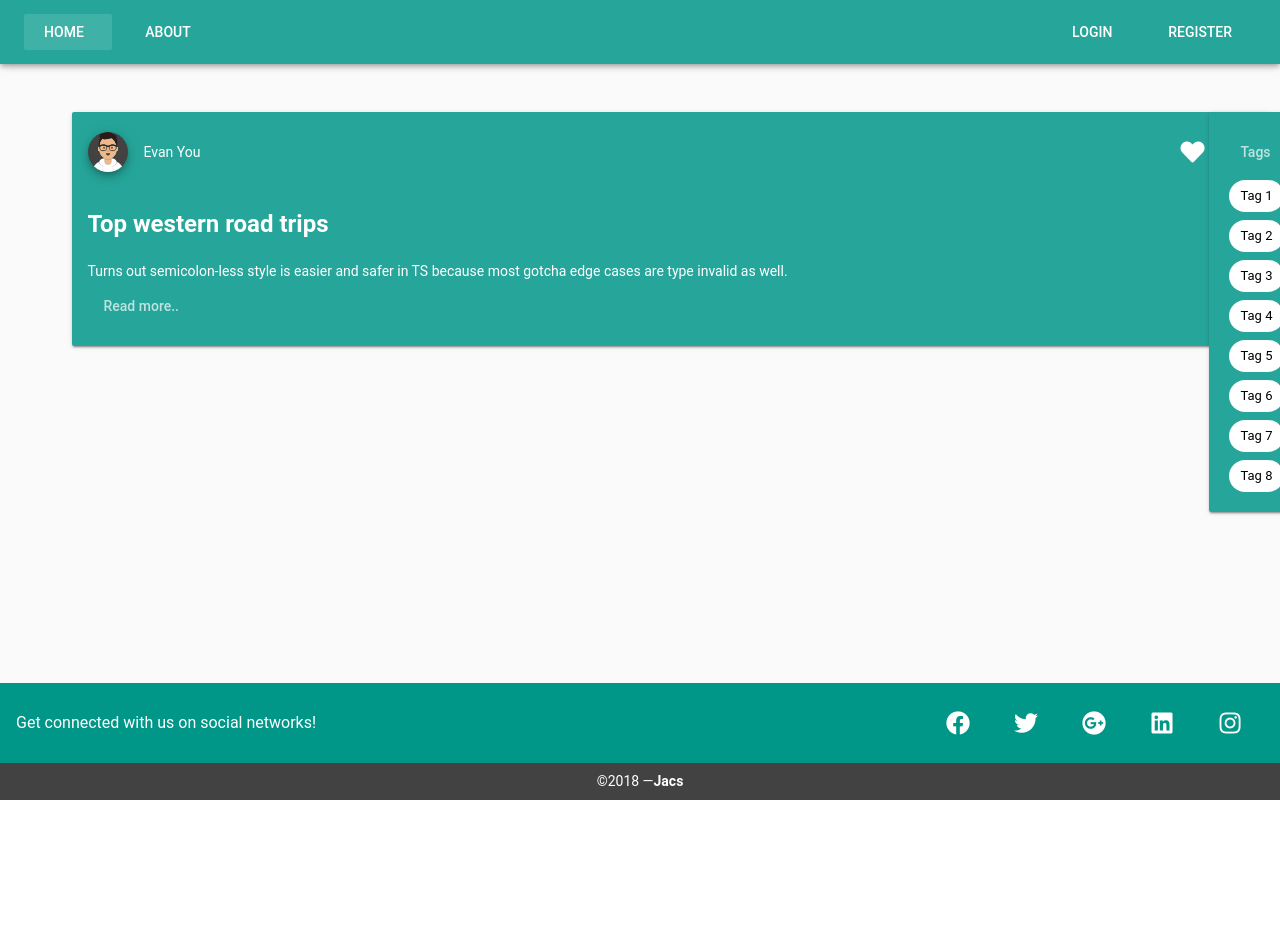
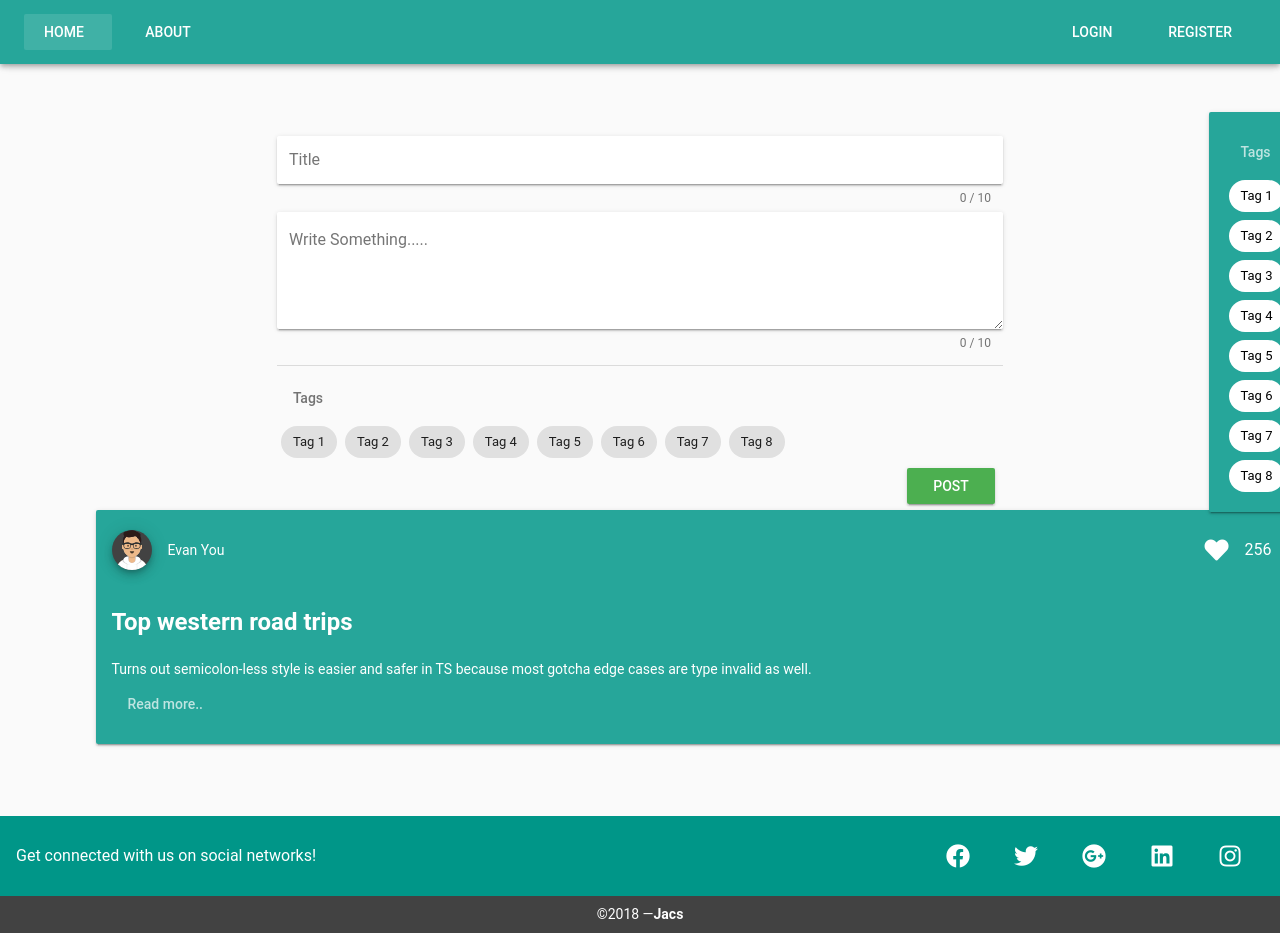
Before and after one commit to vuejspractice/vue-generic-template, a Vue app: page / in a window 1280 px wide. Shown: the top 933 px of the page. Before the commit the page ends 800 px from the top, so only its background shows below. Built offline with nearby package versions, Linux system fonts and the light colour scheme; what vuetify-dialog would draw is missing.

Commit message:
added lodash & updated post page

```diff
--- a/package.json
+++ b/package.json
@@ -14,6 +14,7 @@
   },
   "dependencies": {
     "@servicestack/client": "^1.0.30",
+    "lodash": "^4.17.14",
     "vue": "^2.5.2",
     "vue-router": "^3.0.1",
     "vuelidate": "^0.7.4",
--- a/src/components/Posts.vue
+++ b/src/components/Posts.vue
@@ -1,12 +1,8 @@
 <template>
+  <v-container>
     <v-layout row wrap>
-    <v-flex xs12>
-      <v-card class="mx-auto rounded-card" width="1200" v-if="isAuthenticated">
-        <v-toolbar card color="teal lighten-1" dark>
-          <v-toolbar-title>Submit a post</v-toolbar-title>
-        </v-toolbar>
-
-        <v-card-text>
+      <v-flex xs8 offset-xs2>
+        <v-form ref="form" v-model="valid">
           <v-text-field
             solo
             label="Title"
@@ -40,15 +36,10 @@
               <v-chip slot-scope="{ active, toggle }" :selected="active" @click="toggle">Tag {{ n }}</v-chip>
             </v-item>
           </v-item-group>
-        </v-card-text>
-
-        <v-divider></v-divider>
-        <v-card-actions>
-          <v-spacer></v-spacer>
-          <v-btn color="success" :disabled="checkEnable" @click="submit">Post</v-btn>
-          <v-spacer></v-spacer>
-        </v-card-actions>
-      </v-card>
+          <v-flex right><v-btn color="success" :disabled="!valid" @click="submit">Post</v-btn></v-flex>
+        </v-form>
+      </v-flex>
+      <v-flex>
         <v-divider class="my-3" v-if="isAuthenticated"></v-divider>
         <v-card class="mx-auto" color="teal lighten-1" dark width="1200">
           <v-card-title dark>
@@ -96,6 +87,7 @@
         </v-card>
       </v-flex>
     </v-layout>
+  </v-container>
 </template>
 <script>
 import { validationMixin } from "vuelidate";
@@ -135,12 +127,33 @@ export default {
       title: "",
       message: "",
       dialog: false,
-      image: require("../images/avatar.svg")
+      image: require("../images/avatar.svg"),
+      valid: true
     };
   },
   methods: {
     submit() {
       this.$v.$touch();
+      this.$refs.form.validate();
+      this.$nextTick(function() {
+        if (this.valid) {
+          console.log({
+            title: this.title,
+            message: this.message
+          });
+        }
+      });
+    },
+    validate() {
+      if (this.$refs.form.validate()) {
+        this.snackbar = true;
+      }
+    },
+    reset() {
+      this.$refs.form.reset();
+    },
+    resetValidation() {
+      this.$refs.form.resetValidation();
     }
   }
 };
--- a/src/main.js
+++ b/src/main.js
@@ -8,6 +8,7 @@ import Vuetify from 'vuetify'
 import '@fortawesome/fontawesome-free/css/all.css'
 import store from './store/index'
 import VuetifyDialog from 'vuetify-dialog'
+import _ from "lodash";
 
 Vue.use(Vuetify, {
   iconfont: 'fa'
```
Also changed, not shown: 1 other file (tests, documents, lock files or other folders). Lines whose indentation alone changed are shown as unchanged.
